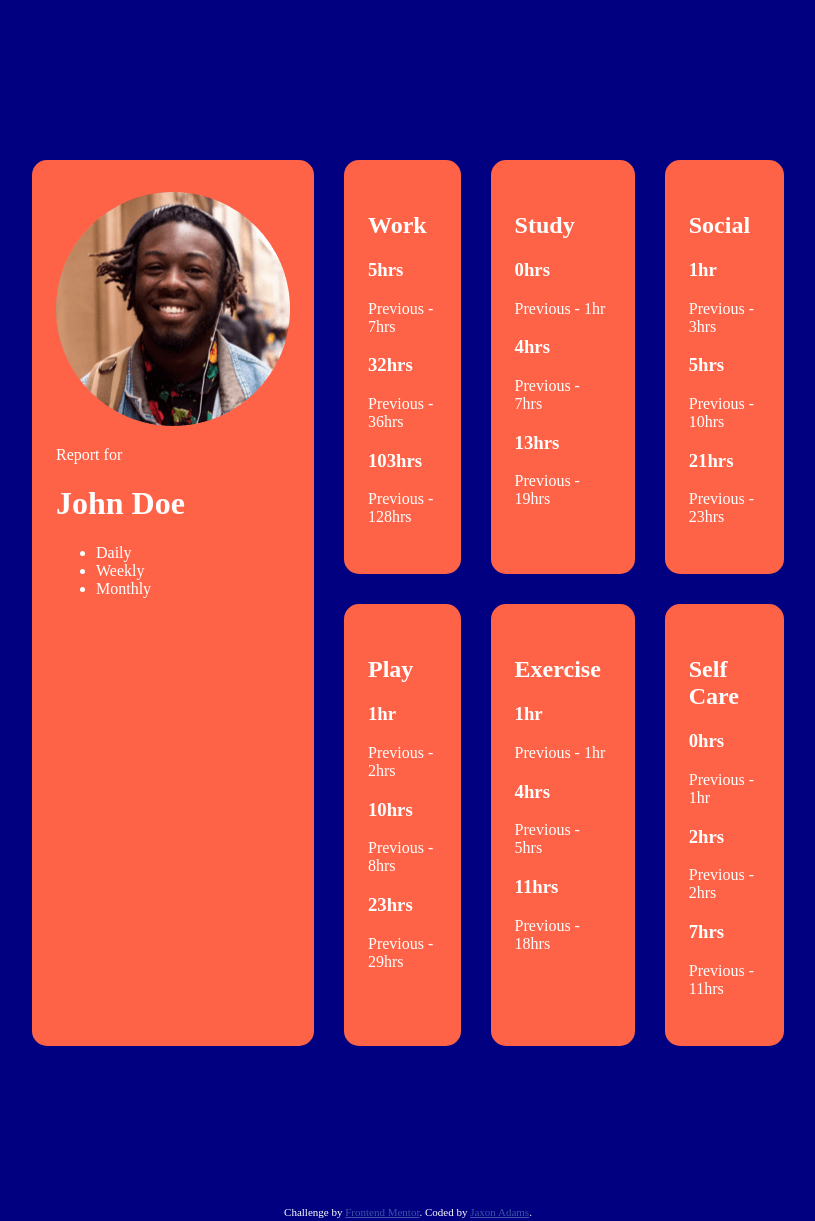
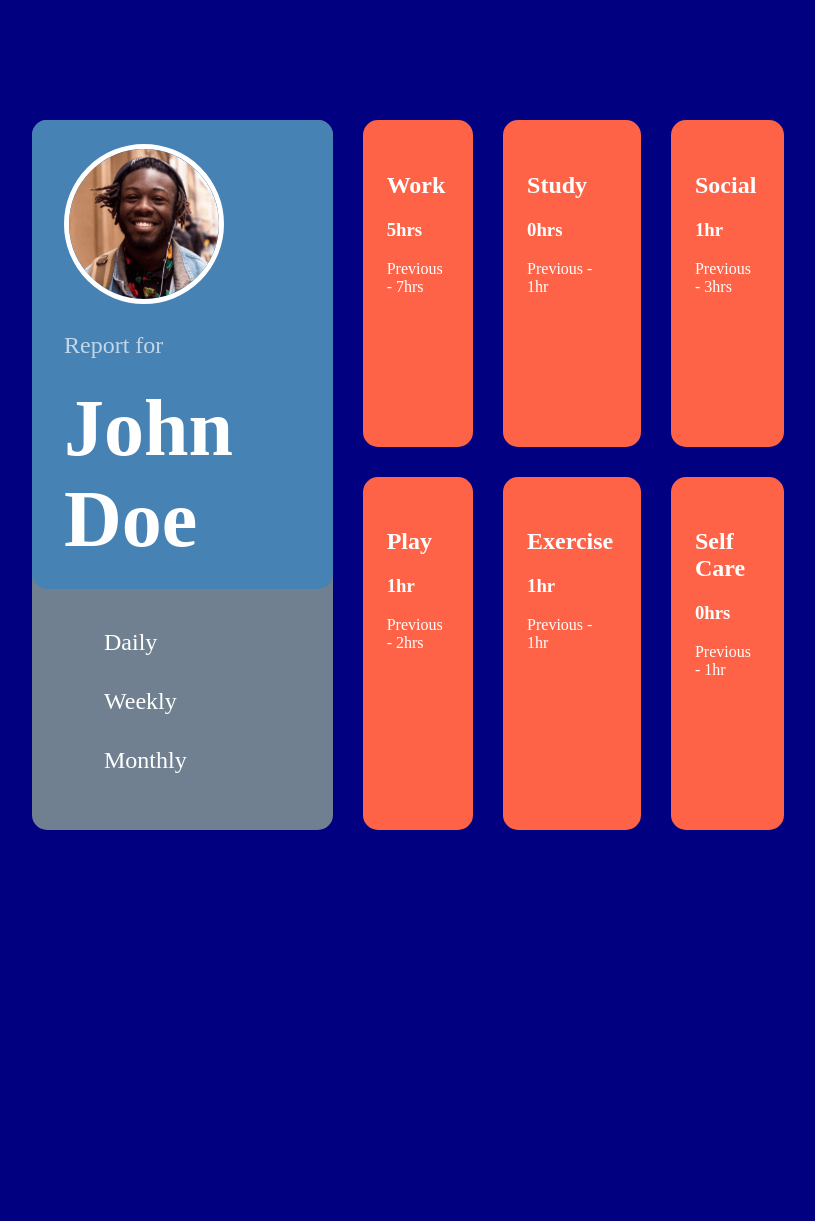
Before and after one commit to JaxonAdams/time-tracker, a plain HTML site: page index.html in a window 1280 px wide. Shown: the whole page, without its empty margins (232-1047 px from the left). After the commit the page ends 950 px from the top, so only its background shows below. Drawn offline with Linux system fonts and the light colour scheme.

Commit message:
title card and footer

```diff
--- a/css/style.css
+++ b/css/style.css
@@ -4,7 +4,7 @@
 }
 
 .card-container {
-    margin: 20vh 20vw;
+    margin: 15vh 20vw;
     display: grid;
     gap: 30px;
 }
@@ -19,6 +19,45 @@
 #title-card {
     grid-row: 1 / 3;
     grid-column: 1 / 2;
+    background-color: slategray;
+    padding: 1.5rem 2rem;
+}
+
+.title-card .title-main {
+    background-color: steelblue;
+    position: relative;
+    right: 2rem;
+    bottom: 1.5rem;
+    width: 100%;
+    border-radius: 15px;
+    padding: 1.5rem 2rem;
+}
+
+.title-card img {
+    width: 150px;
+    height: auto;
+    border: 5px solid #fff;
+    border-radius: 50%;
+}
+
+.title-card p {
+    font-size: 1.5rem;
+    color: rgba(255, 255, 255, 0.678);
+}
+
+.title-card h1 {
+    font-size: 5rem;
+    margin: 0;
+}
+
+.title-card ul {
+    list-style: none;
+}
+
+.title-card ul li {
+    margin-bottom: 2rem;
+    font-size: 1.5rem;
+    cursor: pointer;
 }
 
 #work {
@@ -50,3 +89,7 @@
     grid-row: 2 / 3;
     grid-column: 4 / 5;
 }
+
+.hide {
+    display: none;
+}
--- a/index.html
+++ b/index.html
@@ -40,12 +40,12 @@
           <p class="daily-previous">Previous - 7hrs</p>
         </div>
 
-        <div class="weekly">
+        <div class="weekly hide">
           <h3 class="weekly-time">32hrs</h3>
           <p class="weekly-previous">Previous - 36hrs</p>
         </div>
 
-        <div class="monthly">
+        <div class="monthly hide">
           <h3 class="monthly-time">103hrs</h3>
           <p class="monthly-previous">Previous - 128hrs</p>
         </div>
@@ -61,12 +61,12 @@
           <p class="daily-previous">Previous - 2hrs</p>
         </div>
 
-        <div class="weekly">
+        <div class="weekly hide">
           <h3 class="weekly-time">10hrs</h3>
           <p class="weekly-previous">Previous - 8hrs</p>
         </div>
 
-        <div class="monthly">
+        <div class="monthly hide">
           <h3 class="monthly-time">23hrs</h3>
           <p class="monthly-previous">Previous - 29hrs</p>
         </div>
@@ -82,12 +82,12 @@
           <p class="daily-previous">Previous - 1hr</p>
         </div>
 
-        <div class="weekly">
+        <div class="weekly hide">
           <h3 class="weekly-time">4hrs</h3>
           <p class="weekly-previous">Previous - 7hrs</p>
         </div>
 
-        <div class="monthly">
+        <div class="monthly hide">
           <h3 class="monthly-time">13hrs</h3>
           <p class="monthly-previous">Previous - 19hrs</p>
         </div>
@@ -103,12 +103,12 @@
           <p class="daily-previous">Previous - 1hr</p>
         </div>
 
-        <div class="weekly">
+        <div class="weekly hide">
           <h3 class="weekly-time">4hrs</h3>
           <p class="weekly-previous">Previous - 5hrs</p>
         </div>
 
-        <div class="monthly">
+        <div class="monthly hide">
           <h3 class="monthly-time">11hrs</h3>
           <p class="monthly-previous">Previous - 18hrs</p>
         </div>
@@ -124,12 +124,12 @@
           <p class="daily-previous">Previous - 3hrs</p>
         </div>
 
-        <div class="weekly">
+        <div class="weekly hide">
           <h3 class="weekly-time">5hrs</h3>
           <p class="weekly-previous">Previous - 10hrs</p>
         </div>
 
-        <div class="monthly">
+        <div class="monthly hide">
           <h3 class="monthly-time">21hrs</h3>
           <p class="monthly-previous">Previous - 23hrs</p>
         </div>
@@ -145,22 +145,17 @@
           <p class="daily-previous">Previous - 1hr</p>
         </div>
 
-        <div class="weekly">
+        <div class="weekly hide">
           <h3 class="weekly-time">2hrs</h3>
           <p class="weekly-previous">Previous - 2hrs</p>
         </div>
 
-        <div class="monthly">
+        <div class="monthly hide">
           <h3 class="monthly-time">7hrs</h3>
           <p class="monthly-previous">Previous - 11hrs</p>
         </div>
       </div>
     </div>
   </div>
-
-  <div class="attribution">
-    Challenge by <a href="https://www.frontendmentor.io?ref=challenge" target="_blank">Frontend Mentor</a>.
-    Coded by <a href="https://github.com/JaxonAdams">Jaxon Adams</a>.
-  </div>
 </body>
 </html>
```
